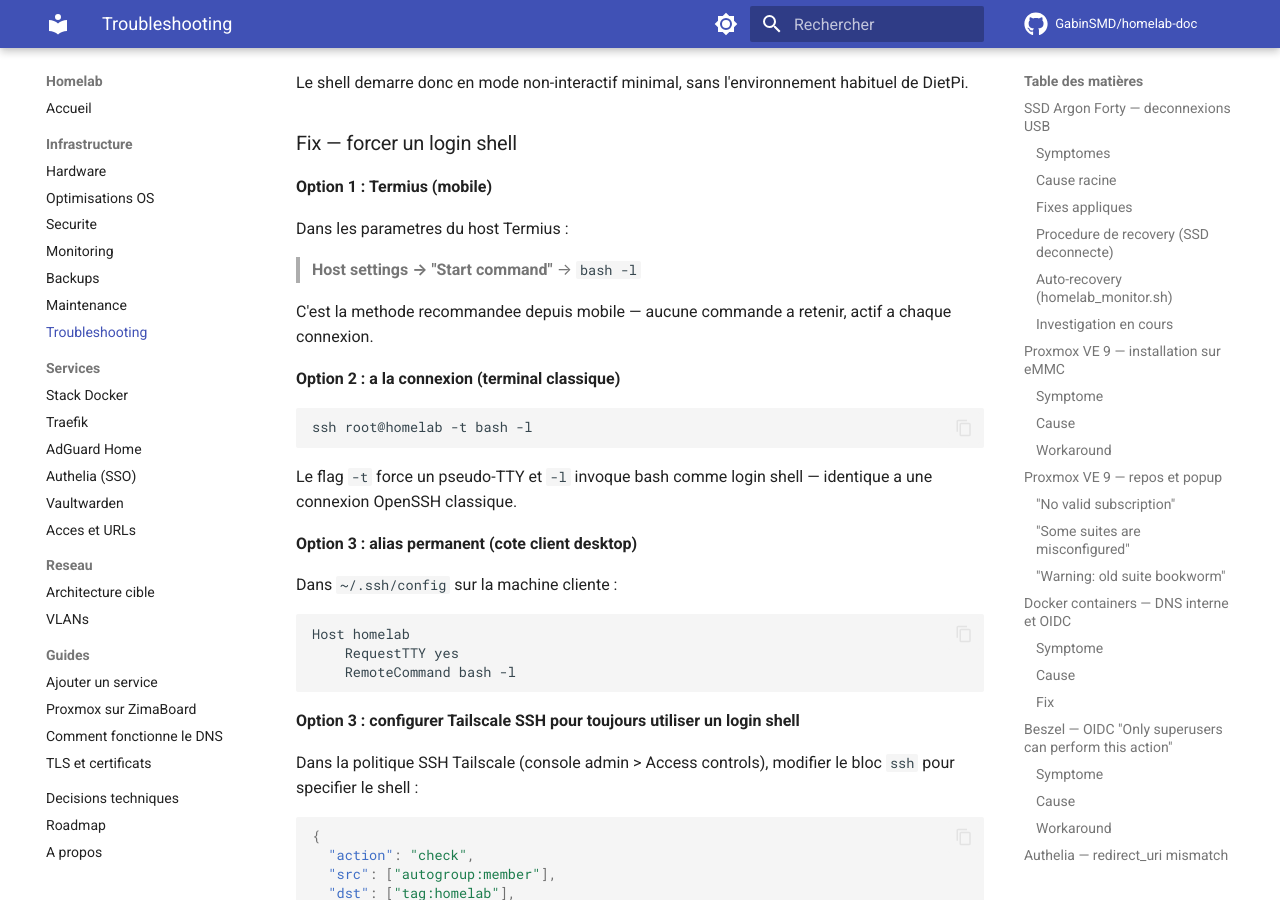
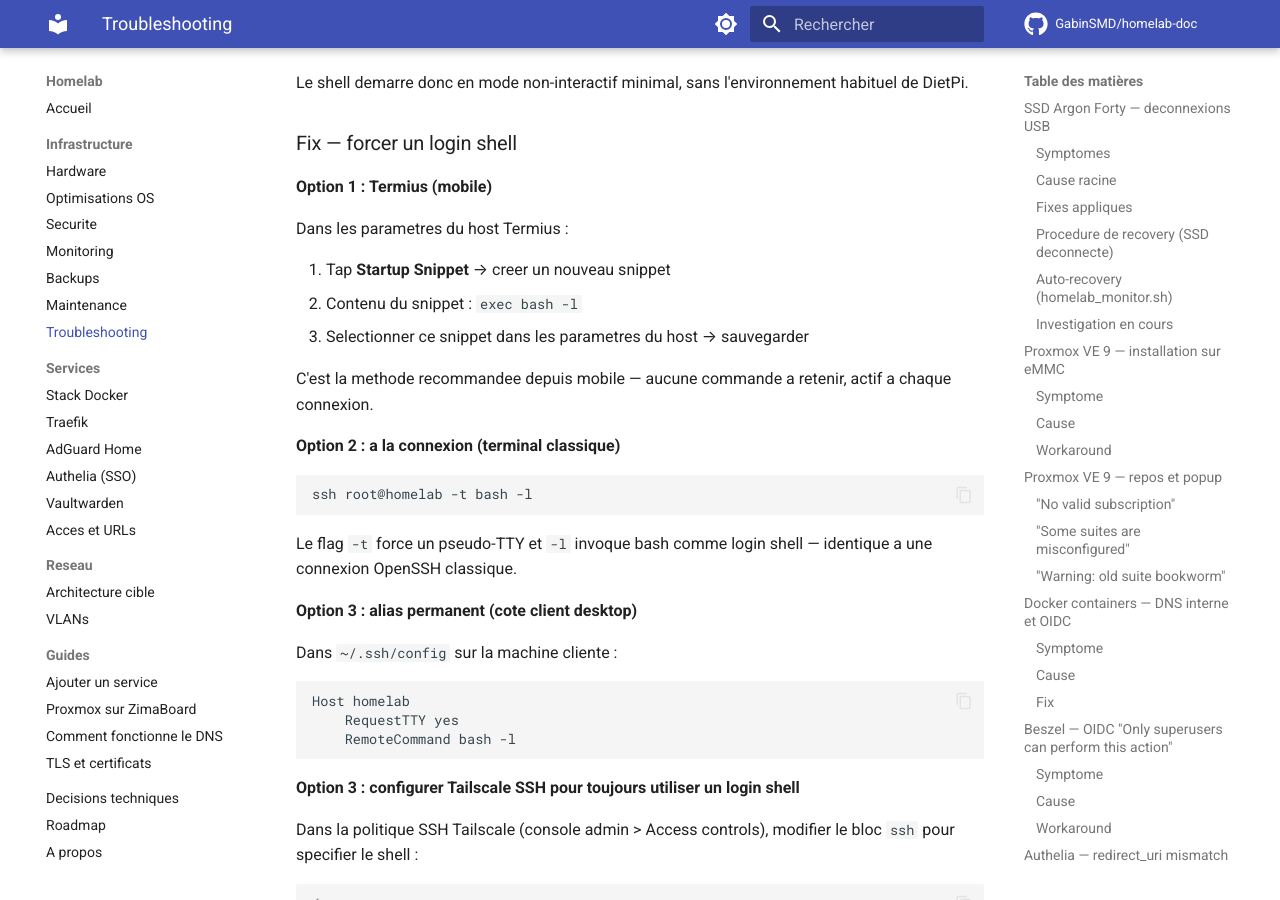
Before and after one commit to GabinSMD/homelab-doc, an MkDocs documentation site: the page built from docs/infrastructure/troubleshooting.md, in a window 1280 px wide and 900 px high, scrolled down 6787 px. Built offline with MkDocs 1.6.1 and Material for MkDocs 9.7.7, drawn with Linux system fonts in a browser that asks for light colours; comment, search, counter and statistics services are not loaded.

Commit message:
docs(troubleshooting): fix Termius option name (Startup Snippet, not Start command)
https://claude.ai/code/session_01CbTmFrEZsFCTCLVJctG1hk

```diff
--- a/docs/infrastructure/troubleshooting.md
+++ b/docs/infrastructure/troubleshooting.md
@@ -242,7 +242,9 @@ Le shell demarre donc en mode non-interactif minimal, sans l'environnement habit
 
 Dans les parametres du host Termius :
 
-> **Host settings → "Start command"** → `bash -l`
+1. Tap **Startup Snippet** → creer un nouveau snippet
+2. Contenu du snippet : `exec bash -l`
+3. Selectionner ce snippet dans les parametres du host → sauvegarder
 
 C'est la methode recommandee depuis mobile — aucune commande a retenir, actif a chaque connexion.
 
```
